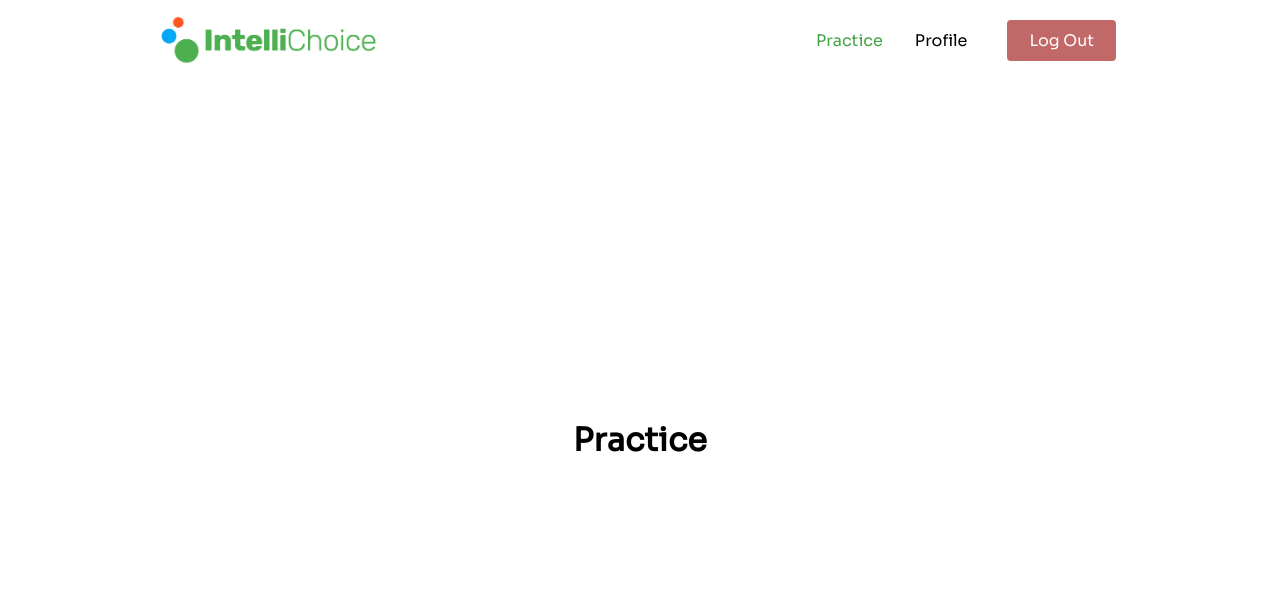
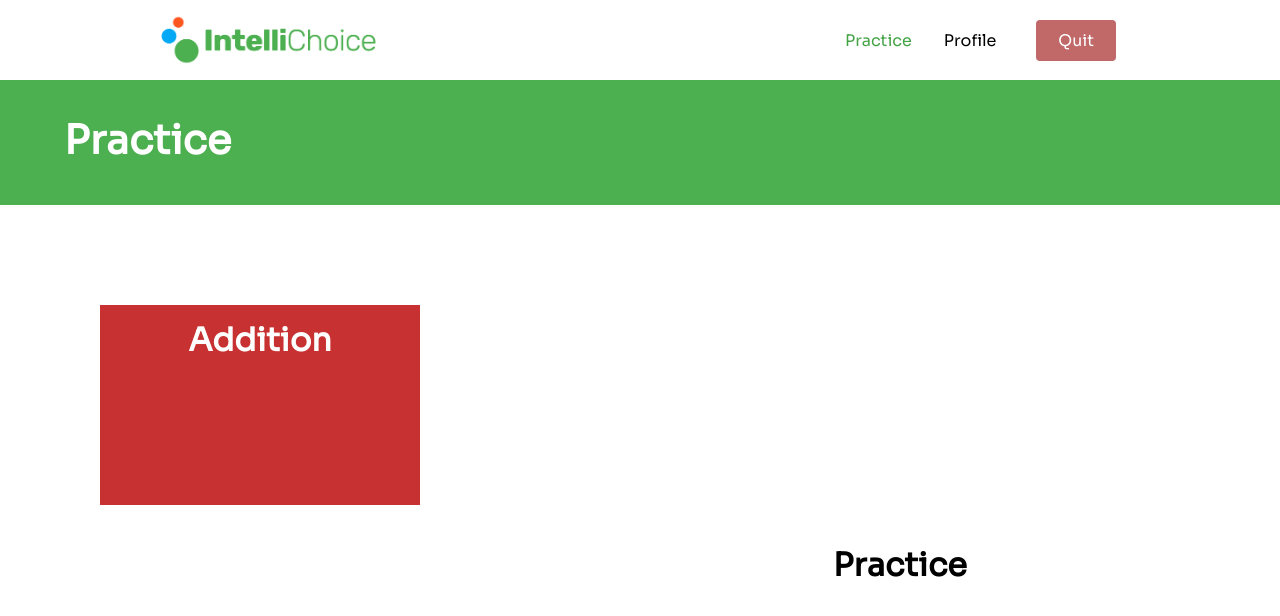
Before and after one commit to hannah117/EPCSIntellichoice, a React (Create React App) app in the folder client/: page /practice in a window 1280 px wide. Shown: the top 616 px of the page. Built offline with nearby package versions, Linux system fonts and the light colour scheme.

Commit message:
Created Banner
Incorporated Banner and started work on subject icons

```diff
--- /dev/null
+++ b/client/src/components/Banner/index.js
@@ -0,0 +1,15 @@
+import React from 'react';
+import './style.css'
+
+
+const Banner = ({text, color}) => {
+    return(
+        <div>
+            <section class="banner" style={{backgroundColor: color}}>
+                <h1 id="banner-text">{text}</h1>
+            </section>
+        </div>
+    )
+}
+
+export default Banner;
--- /dev/null
+++ b/client/src/components/Banner/style.css
@@ -0,0 +1,16 @@
+.banner{
+    height:125px;
+    position:relative
+}
+
+#banner-text{
+    color:white;
+    font-size:40px;
+    position:absolute;
+    margin-top:35px;
+    margin-left:5%;
+}
+
+.practice {
+    background-color:#4CAF50;
+}
--- a/client/src/components/Navbar/index.js
+++ b/client/src/components/Navbar/index.js
@@ -26,7 +26,7 @@ const Navbar = () => {
             Profile
           </NavLink>
           <NavBtnLink to='/logout'>
-            Log Out
+            Quit
           </NavBtnLink>
         </NavMenu>
       </Nav>
--- /dev/null
+++ b/client/src/components/Subjects/index.js
@@ -0,0 +1,14 @@
+import react from 'react'
+import './style.css'
+
+const Subject = ({text, color}) => {
+    return (
+        <>
+            <div class="SubjectBox" style={{backgroundColor: color}}>
+                <h1 class="text">{text}</h1>
+            </div>
+        </>
+    )
+}
+
+export default Subject;
--- /dev/null
+++ b/client/src/components/Subjects/style.css
@@ -0,0 +1,12 @@
+.SubjectBox{
+    float:left;
+    width:25%;
+    margin:100px;
+    padding: 15px;
+    height: 200px;
+}
+
+.text{
+    color:white;
+    text-align:center;
+}
--- a/client/src/pages/home.js
+++ b/client/src/pages/home.js
@@ -1,10 +1,14 @@
 import React from 'react'
+import Banner from '../components/Banner';
 
 const Home = () => {
     return (
-        <div style={{display: 'flex', justifyContent: 'center', alignItems: 'center', height: '90vh'}}>
-            <h1>Home</h1>
-        </div>
+        <>
+            <Banner text="Home" color='#C83131'></Banner>
+            <div style={{display: 'flex', justifyContent: 'center', alignItems: 'center', height: '90vh'}}>
+                <h1>Home</h1>
+            </div>
+        </>
     )
 }
 
--- a/client/src/pages/logout.js
+++ b/client/src/pages/logout.js
@@ -3,7 +3,7 @@ import React from 'react'
 const Logout = () => {
     return (
         <div style={{display: 'flex', justifyContent: 'center', alignItems: 'center', height: '90vh'}}>
-            <h1>Logout</h1>
+            <h1>Quit</h1>
         </div>
     )
 }
--- a/client/src/pages/practice.js
+++ b/client/src/pages/practice.js
@@ -1,10 +1,17 @@
 import React from 'react'
+import Banner from '../components/Banner'
+import '../components/Banner/style.css'
+import Subject from '../components/Subjects'
 
 const Practice = () => {
     return (
-        <div style={{display: 'flex', justifyContent: 'center', alignItems: 'center', height: '90vh'}}>
-            <h1>Practice</h1>
-        </div>
+        <>
+            <Banner text="Practice" color='#4CAF50'></Banner>
+            <Subject text="Addition" color='#C83131'></Subject>
+            <div style={{display: 'flex', justifyContent: 'center', alignItems: 'center', height: '90vh'}}>
+                <h1>Practice</h1>
+            </div>
+        </>
     )
 }
 
--- a/client/src/pages/profile.js
+++ b/client/src/pages/profile.js
@@ -1,10 +1,14 @@
 import React from 'react'
+import Banner from '../components/Banner';
 
 const Profile = () => {
     return (
-        <div style={{display: 'flex', justifyContent: 'center', alignItems: 'center', height: '90vh'}}>
-            <h1>Profile</h1>
-        </div>
+        <>
+            <Banner text="Profile" color='#00A1DE'></Banner>
+            <div style={{display: 'flex', justifyContent: 'center', alignItems: 'center', height: '90vh'}}>
+                <h1>Profile</h1>
+            </div>
+        </>
     )
 }
 
```
